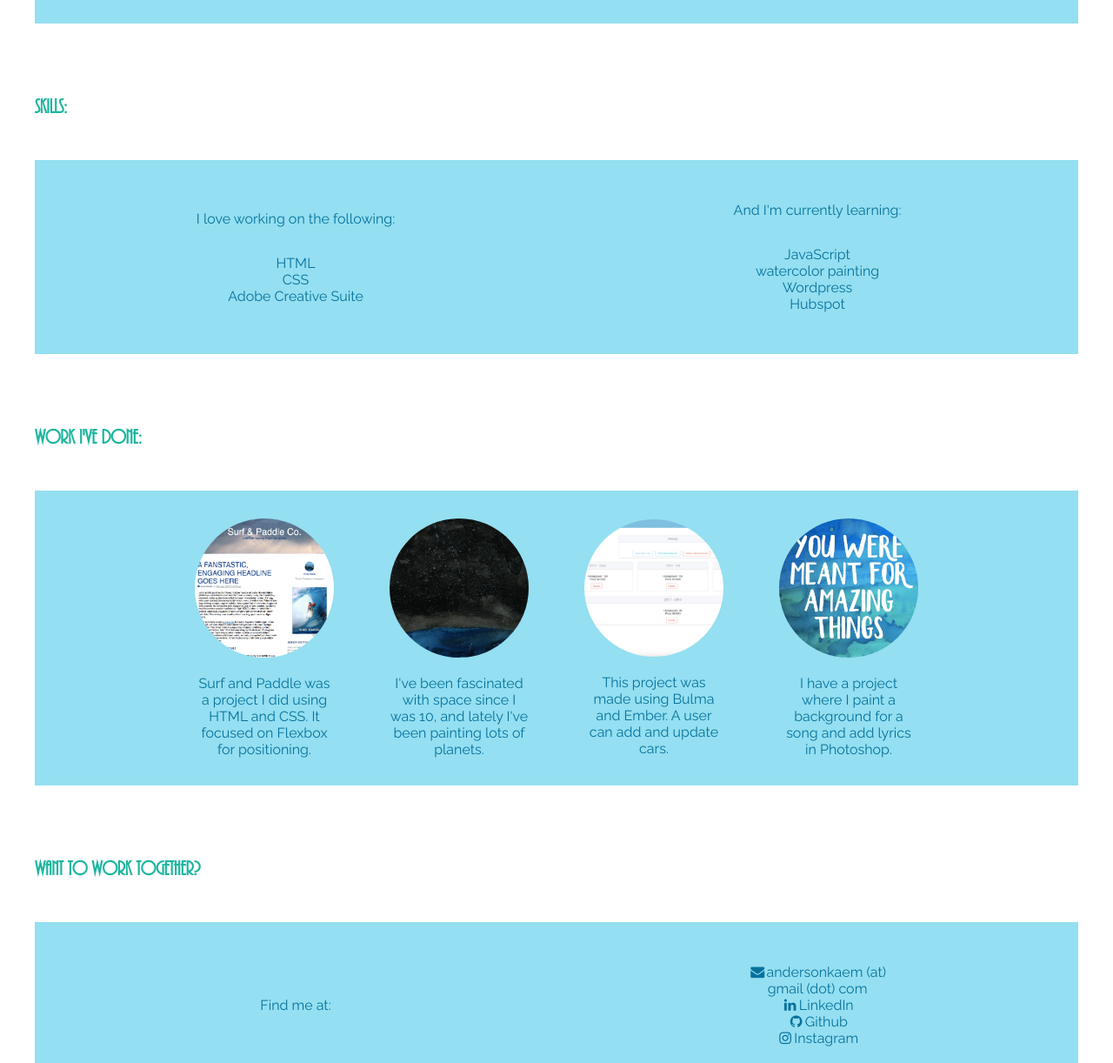
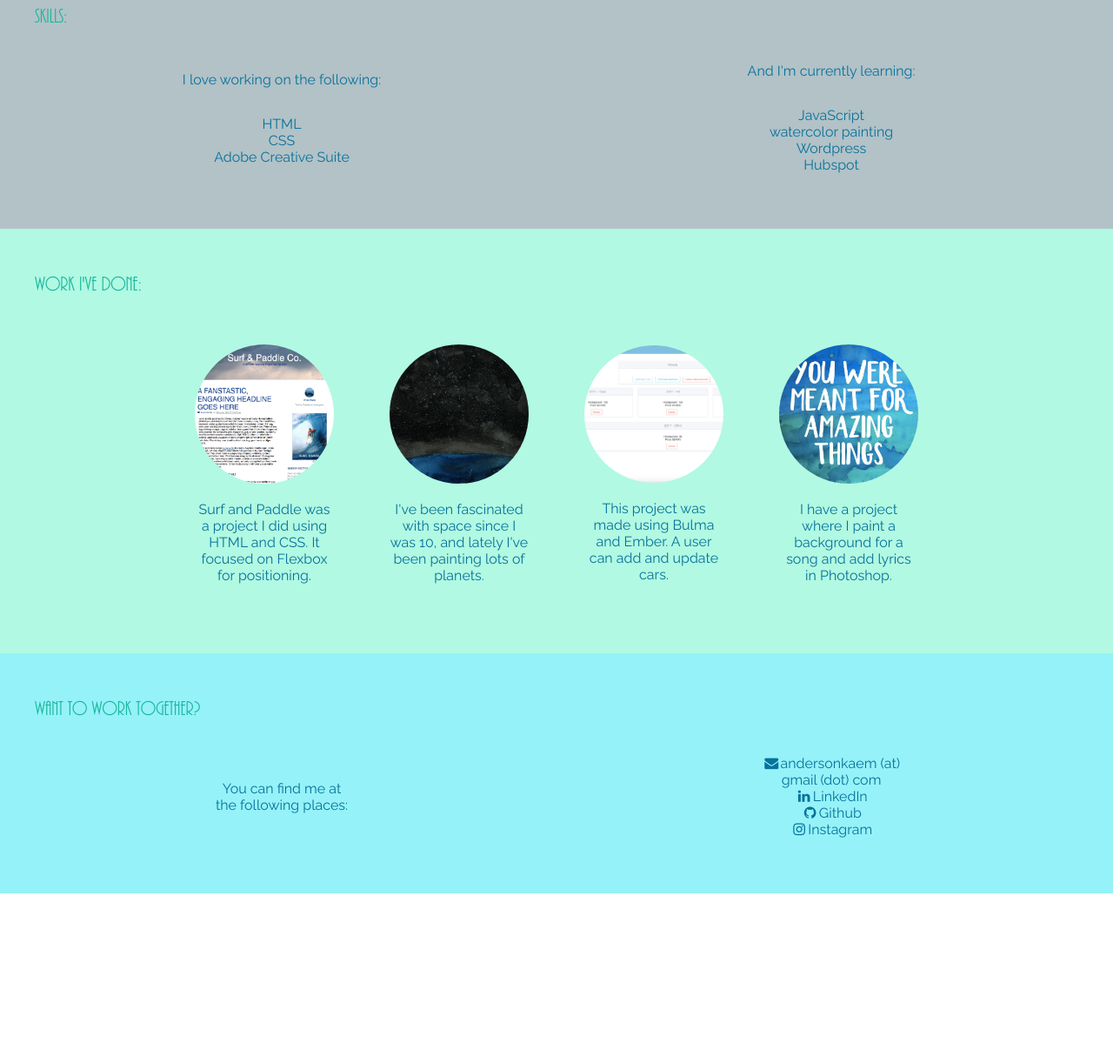
Before and after one commit to AndersonKA/kaecreatesv2, a plain HTML site: page index.html in a window 1280 px wide. Shown: the part 656-1878 px from the top of the page at 87% size. After the commit the page ends 1691 px from the top, so only its background shows below. Drawn offline with Linux system fonts and the light colour scheme.

Commit message:
fix margin issue and change background colors

```diff
--- a/index.html
+++ b/index.html
@@ -24,7 +24,7 @@
   </nav>
   <div class="container">
     <div class="about area" id="about">
-      <h3>About Me:</h3>
+      <div class="heading">About Me:</div>
       <div class="about-section">
         <div class="about-part">
           <p>Hi, I'm Kae. I live in Nashville, Tennessee (but I'm not a country singer). I've liked making stuff since I was a kid, and I haven't let being an adult get in the way of that!</p>
@@ -39,7 +39,7 @@
     <!--end of About-->
 
     <div class="skills area" id="skills">
-      <h3>Skills:</h3>
+      <div class="heading">Skills:</div>
       <div class="skills-section">
         <div class="skills-part">
           <p>I love working on the following: </p>
@@ -63,7 +63,7 @@
     <!--end of Skills-->
 
     <div class="work area" id="work">
-      <h3>Work I've done:</h3>
+      <div class="heading">Work I've done:</div>
       <div class="work-group">
         <div class="work-item">
           <a href="http://kae-surfandpaddle.surge.sh/" target="_blank"><img src="./images/SurfandPaddlesquare.png" alt="Surf and Paddle screenshot"></a>
@@ -86,10 +86,10 @@
     <!--end of Work-->
 
     <div class="contact area" id="contact">
-      <h3>Want to work together?</h3>
+      <div class="heading">Want to work together?</div>
       <div class="contact-section">
           <div class="contact-part">
-          <div>Find me at:</div>
+          <div>You can find me at the following places:</div>
           </div>
           <div class="contact-part">
             <ul>
--- a/main.css
+++ b/main.css
@@ -4,19 +4,11 @@
 }
 
 img {
-  /*height: 10rem;*/
   border-radius: 50%;
 }
 
-h3 {
-  font-family: AR Bonnie;
-  font-size: 1.5rem;
-  color: #1CB69F;
-  margin-bottom: 3rem;
-}
-
 nav {
-  margin: -1rem -1rem 5rem -1rem;
+  margin: -1rem -1rem 0 -1rem;
   padding: 2rem;
   display: flex;
   justify-content: space-between;
@@ -38,18 +30,21 @@ nav ul li {
   text-decoration: none;
 }
 
-.area {
-  margin-bottom: 5rem;
-}
-
 .icon {
   height: 8rem;
 }
 
-.container {
-  margin: 2rem;
+.heading {
+  font-family: AR Bonnie;
+  font-size: 1.5rem;
+  color: #1CB69F;
+  margin: 0 0 1.5rem 2rem;
 }
 
+.area {
+  padding: 3rem 1rem;
+  margin: 0 -1rem;
+}
 
 /*About Section*/
 
@@ -60,7 +55,6 @@ nav ul li {
   justify-content: space-around;
   align-items: center;
   text-align: center;
-  background: #94DFF1;
 }
 
 .about-part {
@@ -69,7 +63,6 @@ nav ul li {
   flex-basis: calc(100% / 3);
   flex-grow: 1;
   max-width: 20rem;
-  margin: 2rem;
 }
 
 .image-rec {
@@ -83,6 +76,10 @@ nav ul li {
 
 /*Skills Section*/
 
+.skills {
+  background: #B2C2C7;
+}
+
 .skills-section {
   display: flex;
   flex-wrap: wrap;
@@ -90,7 +87,6 @@ nav ul li {
   justify-content: space-around;
   align-items: center;
   text-align: center;
-  background: #94DFF1;
 }
 
 .skills-part {
@@ -99,11 +95,14 @@ nav ul li {
   flex-basis: calc(100% / 3);
   flex-grow: 1;
   max-width: 20rem;
-  margin: 2rem;
 }
 
 
 /*Work section*/
+
+.work {
+  background: #B1F9E2;
+}
 
 .work-group {
   display: flex;
@@ -112,7 +111,6 @@ nav ul li {
   justify-content: center;
   align-items: center;
   text-align: center;
-  background: #94DFF1;
 }
 
 .work-item {
@@ -131,6 +129,10 @@ nav ul li {
 
 /*Contact Section*/
 
+.contact {
+  background: #95F2F8;
+}
+
 .contact-section {
   display: flex;
   flex-wrap: wrap;
@@ -138,7 +140,6 @@ nav ul li {
   justify-content: space-around;
   align-items: center;
   text-align: center;
-  background: #94DFF1;
 }
 
 .contact-part {
@@ -147,7 +148,6 @@ nav ul li {
   flex-basis: calc(100% / 3);
   flex-grow: 1;
   max-width: 10rem;
-  margin: 2rem;
 }
 
 .contactthing {
```
